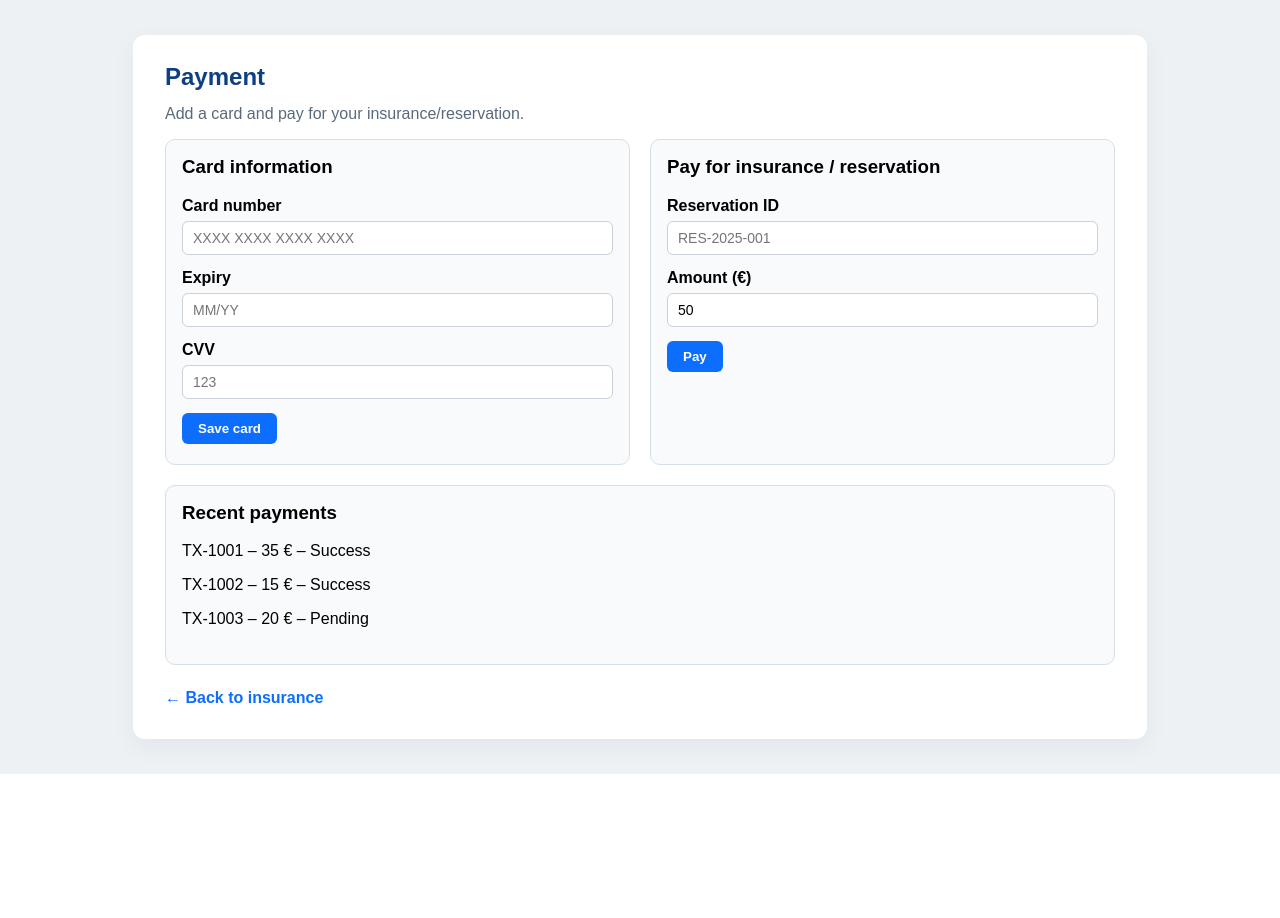
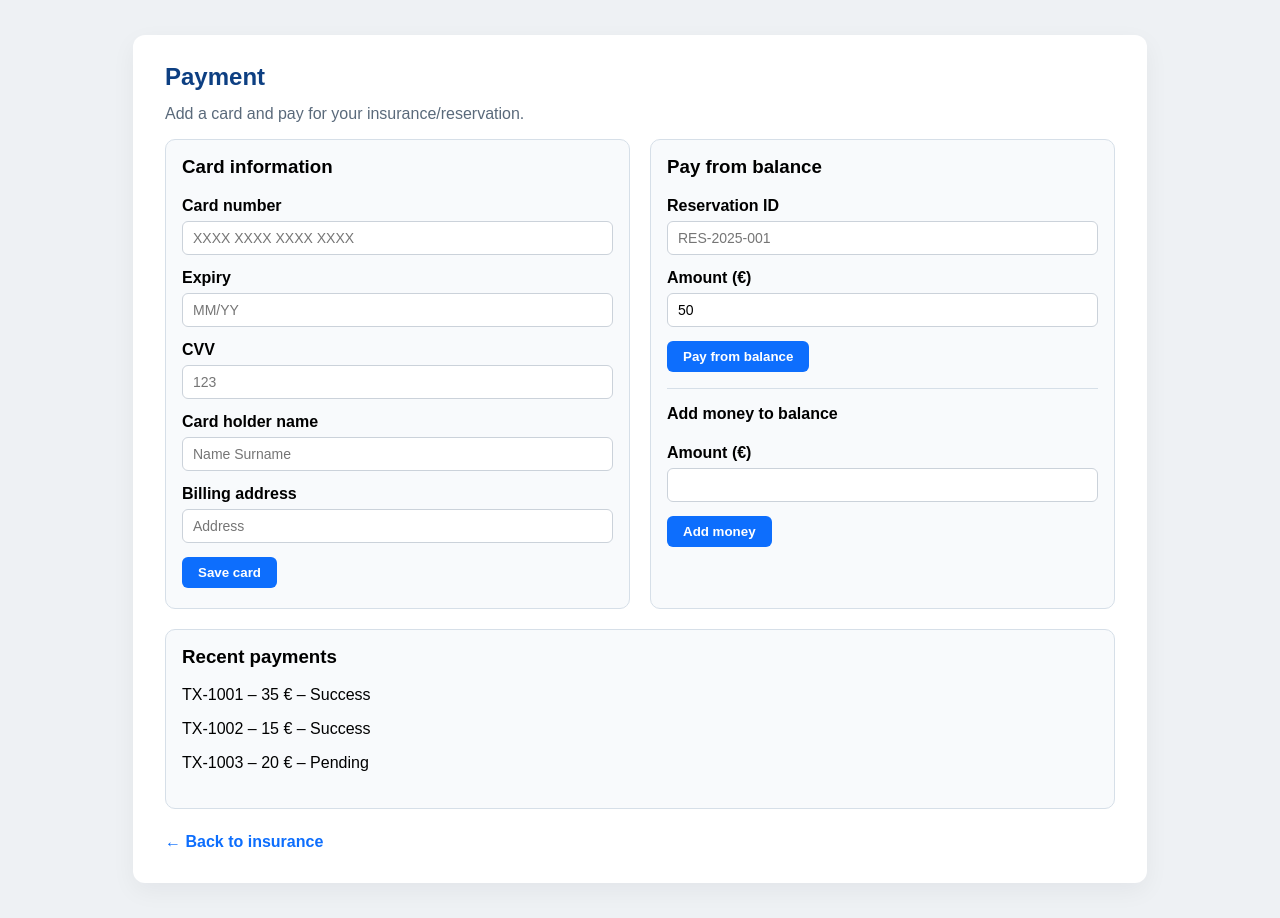
Before and after one commit to Strexas/ISLAB, a Flask app: template templates/payment.html in a window 1280 px wide. Shown: the part 53-971 px from the top of the page. Before the commit the page ends 827 px from the top, so only its background shows below. Run offline with Flask 3, Linux system fonts and the light colour scheme; the template is opened without the code that fills it, so the values that code supplies are empty; parts of the project's set-up code (start-up, migrations or seed data) failed here and were passed over; some libraries are stand-ins or nearby versions.

Commit message:
Add bank card and payment forms to payment.html

```diff
--- a/templates/payment.html
+++ b/templates/payment.html
@@ -126,28 +126,62 @@
       <!-- card -->
       <div class="box">
         <h3 style="margin-top:0;">Card information</h3>
-        <label>Card number</label>
-        <input type="text" placeholder="XXXX XXXX XXXX XXXX">
-        <label>Expiry</label>
-        <input type="text" placeholder="MM/YY">
-        <label>CVV</label>
-        <input type="password" placeholder="123">
-        <button type="button">Save card</button>
+        <!-- ADD BANK CARD FORM -->
+        <form action="/payment/add_bank_card" method="post">
+          <!-- şimdilik user_id sabit; login entegre olunca dynamic olacak -->
+          <input type="hidden" name="user_id" value="1">
+
+          <label>Card number</label>
+          <input type="text" name="card_number" placeholder="XXXX XXXX XXXX XXXX" required>
+
+          <label>Expiry</label>
+          <input type="text" name="expire_date" placeholder="MM/YY" required>
+
+          <label>CVV</label>
+          <input type="password" name="cvv" placeholder="123">
+
+          <label>Card holder name</label>
+          <input type="text" name="holder_name" placeholder="Name Surname" required>
+
+          <label>Billing address</label>
+          <input type="text" name="billing_address" placeholder="Address" required>
+
+          <button type="submit">Save card</button>
+        </form>
       </div>
 
-      <!-- payment -->
+      <!-- payment from balance -->
       <div class="box">
-        <h3 style="margin-top:0;">Pay for insurance / reservation</h3>
-        <label>Reservation ID</label>
-        <input type="text" placeholder="RES-2025-001">
-        <label>Amount (€)</label>
-        <input type="number" value="50">
-        <button type="button">Pay</button>
+        <h3 style="margin-top:0;">Pay from balance</h3>
+        <form action="/payment/pay_from_balance" method="post">
+          <input type="hidden" name="user_id" value="1">
+
+          <label>Reservation ID</label>
+          <input type="text" name="reservation_id" placeholder="RES-2025-001">
+
+          <label>Amount (€)</label>
+          <input type="number" name="amount" value="50" min="1" required>
+
+          <button type="submit">Pay from balance</button>
+        </form>
+
+        <hr style="margin:16px 0; border:none; border-top:1px solid #d6dfe8;">
+
+        <h4 style="margin-top:0;">Add money to balance</h4>
+        <form action="/payment/add_money" method="post">
+          <input type="hidden" name="user_id" value="1">
+
+          <label>Amount (€)</label>
+          <input type="number" name="amount" min="1" required>
+
+          <button type="submit">Add money</button>
+        </form>
       </div>
 
       <!-- history -->
       <div class="box">
         <h3 style="margin-top:0;">Recent payments</h3>
+        <!-- Şimdilik statik; istersen sonra Flask ile dinamik yaparız -->
         <p>TX-1001 – 35 € – Success</p>
         <p>TX-1002 – 15 € – Success</p>
         <p>TX-1003 – 20 € – Pending</p>
```
